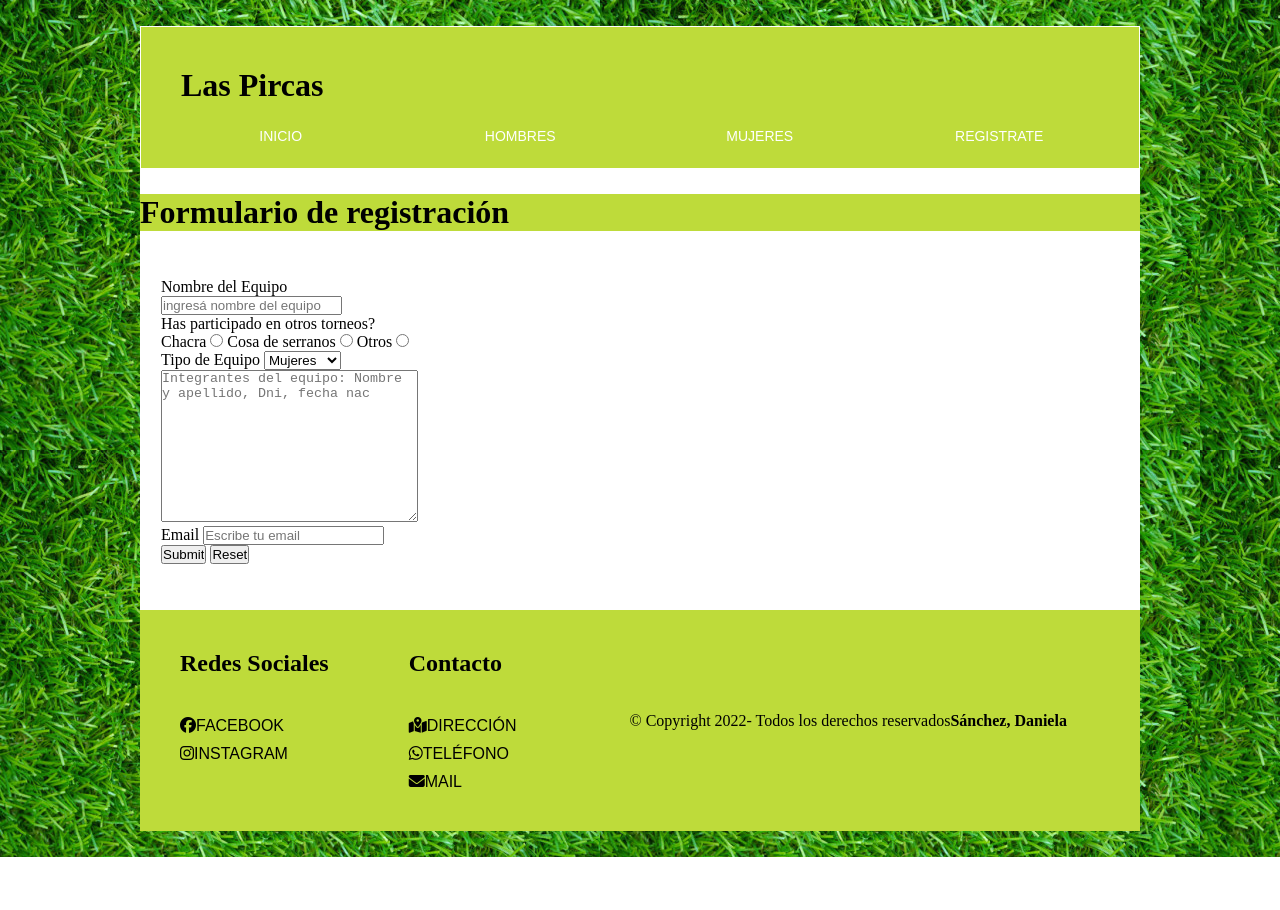
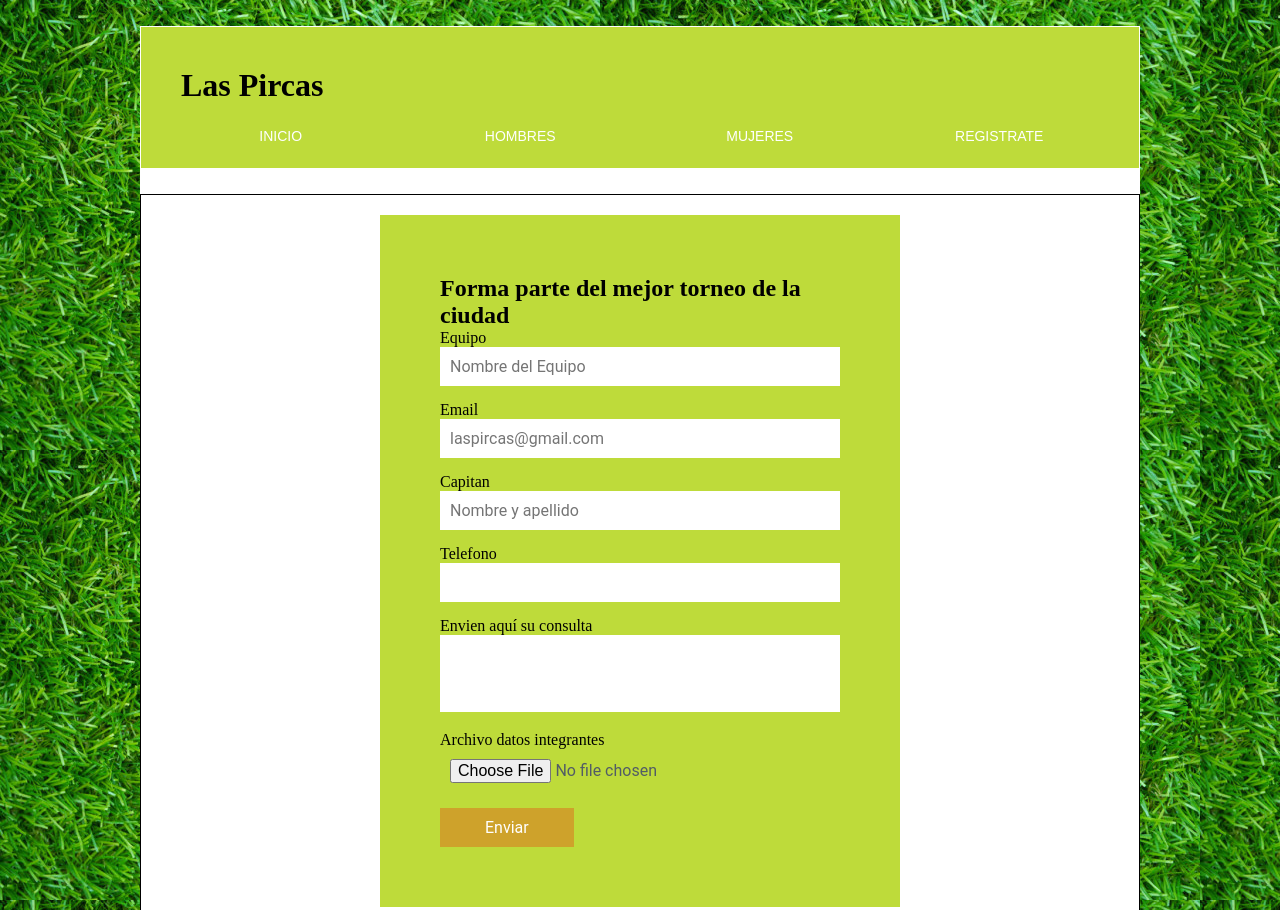
Before and after one commit to Dasancc/LP, a plain HTML site: page registrate/registrate.html in a window 1280 px wide. Shown: the top 910 px of the page. Before the commit the page ends 857 px from the top, so only its background shows below. Drawn offline with Linux system fonts and the light colour scheme; a web font is replaced by a local one.

Commit message:
bootstrap

```diff
--- a/css/estilos.css
+++ b/css/estilos.css
@@ -63,7 +63,7 @@ body{
 .contenido> .footer,
 .container> .tabla,
 .container> .tabla1,
-.container> .formulario,
+.container> .contacto,
 .container> .relative-post{
    background-color: white;
    padding: 20px;
@@ -80,6 +80,11 @@ body{
    grid-column: span 3;
    color: black;
    border: 1px solid black;}
+
+.container>.contacto{
+      grid-column: span 5 ;
+      color: black;
+      border: 1px solid black;}
 
 .contenido>.article{
    background-color: rgb(190, 219, 58);
@@ -228,3 +233,34 @@ thead{
    border: none;
    height: 1px;
    background-color:black;}
+
+   form{
+      padding: 60px;
+      max-width: 400px;
+      background-color: rgb(190, 219, 58);
+      margin: 0 auto;
+    }
+
+    form input, form textarea{
+      margin-bottom: 15px;
+      font-family: "Roboto", sans-serif;
+      width: 100%;
+      padding: 10px;
+      box-sizing: border-box;
+      border: none;
+      color: #525c66;
+      font-size: 1em;
+      resize: none;
+    }
+
+    form button {
+       display: block;
+       background-color: rgb(206, 162, 43);
+       padding: 10px 45px 10px 45px;
+       border: 0;
+       font-size: 1em;
+       color: 	white;
+      font-family: "Roboto", sans-serif;
+    }
+
+    textarea {  resize: none;}
--- a/registrate/registrate.html
+++ b/registrate/registrate.html
@@ -21,13 +21,13 @@
 			<nav>
 				<ul>
 					<li><a  class="sinsubrayado" href="../index.html">Inicio</a></li>
-					<li><a class="sinsubrayado" href="hombres">Hombres</a>
+					<li><a class="sinsubrayado">Hombres</a>
 						<ul>
 							<li><a class="sinsubrayado" href="../hombres/apertura23.html"> Apertura 2023</a></li>
 							<li><a class="sinsubrayado" href="../hombres/clausura23.html">Clausura 2023</a></li>
 						</ul>
 					</li>
-					<li><a class="sinsubrayado" href="mujeres">Mujeres</a>
+					<li><a class="sinsubrayado">Mujeres</a>
 						<ul>
 							<li><a class="sinsubrayado" href="../mujeres/apertura23.html">Apertura 2023</a></li>
 							<li><a class="sinsubrayado" href="../mujeres/clausura23.html">Clausura 2023</a></li>
@@ -39,42 +39,37 @@
 		</header>
 			<!-- cierre de fila logo + nav -->
 			<!-- fila de información de mi sitio -->
-		<div class="titulopag">
-			<h1>Formulario de registración</h1>
-		</div>
-		<div class="formulario">
+		<main class="contacto">
+			<form>
+				<h2>Forma parte del mejor torneo de la ciudad</h2>
+				<div class="form-group">
+					<label for="exampleFormControlInput1">Equipo</label>
+					<input type="email" class="form-control" id="exampleFormControlInput1" placeholder="Nombre del Equipo">
+				  </div>
+				<div class="form-group">
+				  <label for="exampleFormControlInput1">Email</label>
+				  <input type="email" class="form-control" id="exampleFormControlInput1" placeholder="laspircas@gmail.com">
+				</div>
+				<div class="form-group">
+					<label for="exampleFormControlInput1">Capitan</label>
+					<input type="email" class="form-control" id="exampleFormControlInput1" placeholder="Nombre y apellido">
+				</div>
 
-    			<form action="#" method="post" enctype="multipart/form-data" >
-     				<div class="formulario-registración-nombre Equipo">
-      			 		<label for="nombre del Equipo">Nombre del Equipo</label>
-        				<input id="nombre del Equipo" type="text" name="Nombre del equipo" placeholder="ingresá nombre del equipo">
-   					 </div>
-
-
-    				<label>Has participado en otros torneos?</label>
-						<label>Chacra</label>
-      				<input type="radio" name="torneos" value="Chacra">
-						<label>Cosa de serranos</leabel>
-            		<input type="radio" name="torneos" value="Cosa de serranos">
-						<label>Otros</label>
-            		<input type="radio" name="torneos" value="Otros">
-						<label for="Tipo de Equipo">Tipo de Equipo</label>
-     				<select name="tipo equipo">
-         				<option value="mujeres">Mujeres</option>
-         				<option value="hombres">Hombres</option>
-
-					<textarea name="integrantes" id="integrantes" cols="30" rows="10" placeholder="Integrantes del equipo: Nombre y apellido, Dni, fecha nac"></textarea>
-					<div class="email">
-						<label for="eMAIL">Email</label>
-  							 <input type="email" name="email" placeholder="Escribe tu email">
-					</div>
-					<div>
-   						 <input type="submit" name="Enviar Formulario">
-    					<input type="reset" name="Limpiar Formulario">
-
-					</div>
-    			</form>
-		</div>
+				<div class="form-group">
+					<label for="exampleFormControlInput1">Telefono</label>
+					<input type="email" class="form-control" id="exampleFormControlInput1">
+				</div>
+				<div class="form-group">
+				  <label for="exampleFormControlTextarea1">Envien aquí su consulta</label>
+				  <textarea class="form-control" id="exampleFormControlTextarea1" rows="3"></textarea>
+				</div>
+				<div class="form-group">
+					<label for="exampleFormControlFile1">Archivo datos integrantes</label>
+					<input type="file" class="form-control-file" id="exampleFormControlFile1">
+				  </div>
+				  <button type="submit" class="btn btn-primary">Enviar</button>
+			  </form>
+		</main>
 		<!-- inicio de footer -->
 		<footer class="footer">
 
```
Also changed, not shown: hombres/apertura23.html (+6 -4 lines), hombres/clausura23.html (+5 -3 lines), index.html (+17 -15 lines), mujeres/apertura23.html (+6 -5 lines), mujeres/clausura23.html (+5 -3 lines).
